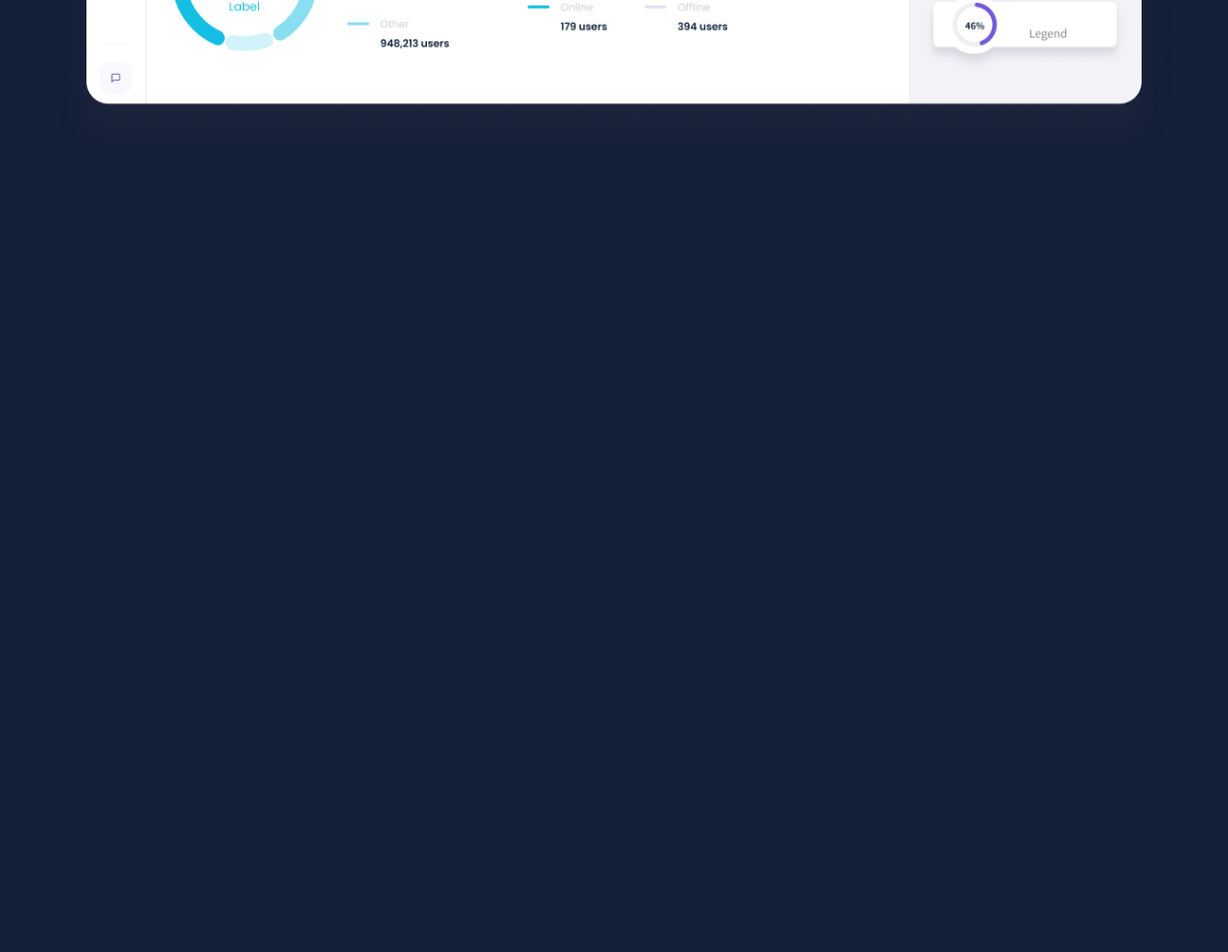
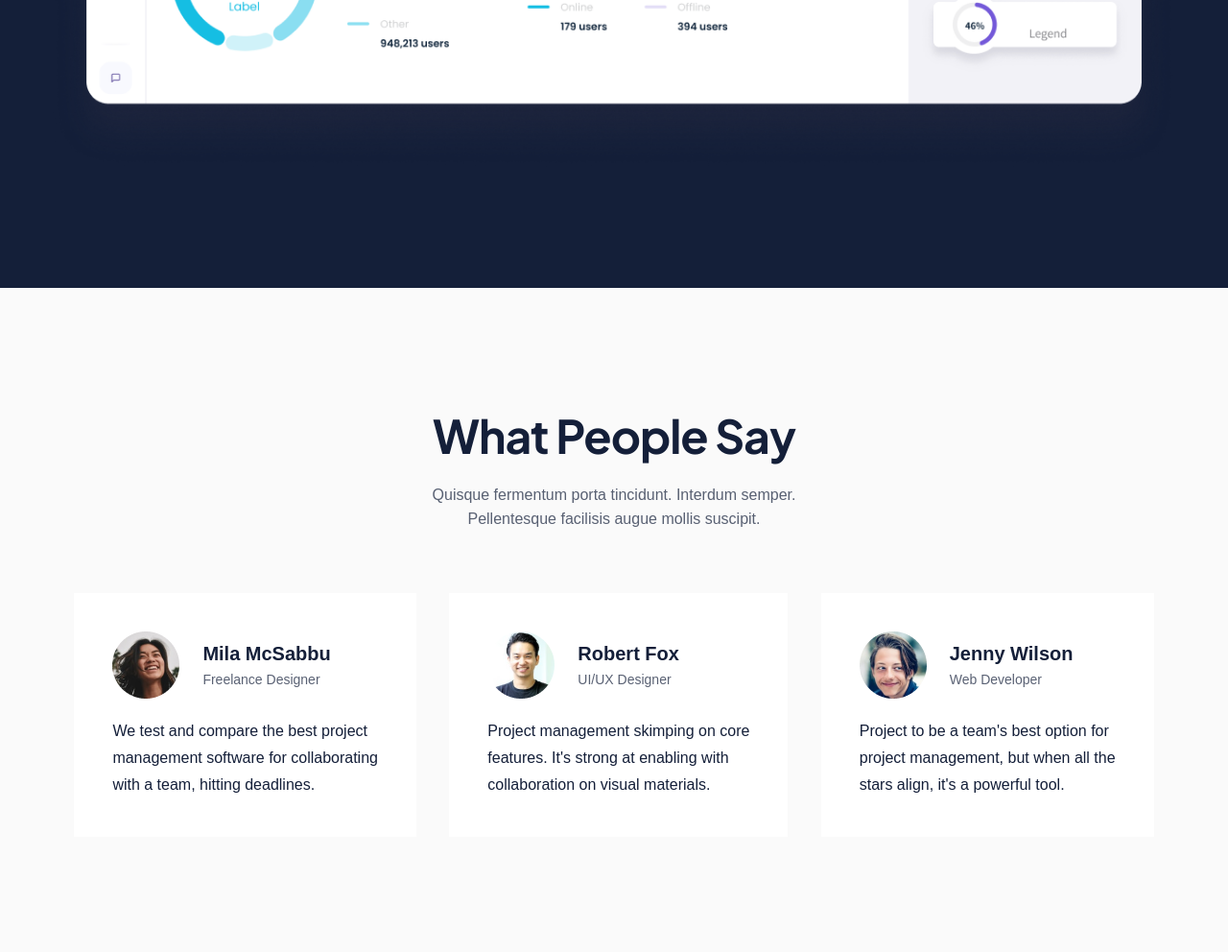
Before and after one commit to w33bvGL/Crito, a website: page index.html in a window 1280 px wide. Shown: the part 6420-7412 px from the top of the page at 96% size. Before the commit the page ends 6720 px from the top, so only its background shows below. Drawn offline with Linux system fonts and the light colour scheme; a web font is replaced by a local one.

Commit message:
add people.sass

```diff
--- a/index.html
+++ b/index.html
@@ -19,6 +19,7 @@
     <link rel="stylesheet" href="src/css/components/application.css" />
     <link rel="stylesheet" href="src/css/components/feedback.css" />
     <link rel="stylesheet" href="src/css/components/newFeatures.css" />
+    <link rel="stylesheet" href="src/css/components/people.css">
   </head>
   <body>
     <!-- header init start -->
@@ -500,6 +501,71 @@
       </div>
     </section>
     <!-- new features init end -->
+    <!-- what people say init start -->
+    <section class="people">
+      <div class="container">
+        <div class="container-inner">
+          <div class="people-title">
+            <h2>What People Say</h2>
+            <p>
+              Quisque fermentum porta tincidunt. Interdum semper.<br />
+              Pellentesque facilisis augue mollis suscipit.
+            </p>
+          </div>
+          <div class="people-comments">
+            <div class="comments-item">
+              <div class="comments-title">
+                <img src="img/user-4.png" alt="Mila McSabbu" />
+                <div class="info">
+                  <strong>Mila McSabbu</strong>
+                  <p>Freelance Designer</p>
+                </div>
+              </div>
+              <div class="comments-comm">
+                <p>
+                  We test and compare the best project<br />
+                  management software for collaborating<br />
+                  with a team, hitting deadlines.
+                </p>
+              </div>
+            </div>
+            <div class="comments-item">
+              <div class="comments-title">
+                <img src="img/user-5.png" alt="Robert Fox" />
+                <div class="info">
+                  <strong>Robert Fox</strong>
+                  <p>UI/UX Designer</p>
+                </div>
+              </div>
+              <div class="comments-comm">
+                <p>
+                  Project management skimping on core<br />
+                  features. It's strong at enabling with<br />
+                  collaboration on visual materials.
+                </p>
+              </div>
+            </div>
+            <div class="comments-item">
+              <div class="comments-title">
+                <img src="img/user-6.png" alt="Jenny Wilson" />
+                <div class="info">
+                  <strong>Jenny Wilson</strong>
+                  <p>Web Developer</p>
+                </div>
+              </div>
+              <div class="comments-comm">
+                <p>
+                  Project to be a team's best option for<br />
+                  project management, but when all the<br />
+                  stars align, it's a powerful tool.
+                </p>
+              </div>
+            </div>
+          </div>
+        </div>
+      </div>
+    </section>
+    <!-- what people say init end -->
     <script
       src="https://kit.fontawesome.com/36abf4b57f.js"
       crossorigin="anonymous"
--- /dev/null
+++ b/src/sass/components/people.sass
@@ -0,0 +1,61 @@
+.people
+  background-color: #fafafa
+
+  .container-inner
+    padding: 120px 0
+
+    .people-title
+      margin-bottom: 64px
+      text-align: center
+
+      h2
+        font-size: 48px
+        letter-spacing: -1px
+        line-height: 140%
+        color: #141f39
+        font-family: 'jakarta-bold', sans-serif
+        margin-bottom: 16px
+
+      p
+        color: #141f39
+        font-family: 'inter-regular', sans-serif
+        font-size: 16px
+        line-height: 160%
+        opacity: 0.7
+
+    .people-comments
+      display: flex
+      flex-wrap: wrap
+      justify-content: space-evenly
+      gap: 10px
+
+      .comments-item
+        max-width: 380px
+        background-color: white
+        padding: 40px
+
+        .comments-title
+          display: flex
+          gap: 24px
+          align-items: center
+          margin-bottom: 20px
+
+          strong
+            font-family: 'inter-bold', sans-serif
+            font-size: 20px
+            line-height: 30px
+            color: #141F39
+
+          p
+            font-size: 14px
+            line-height: 24px
+            color: #141F39
+            opacity: 0.7
+            font-family: 'inter-regular', sans-serif
+
+        .comments-comm
+          p
+            font-size: 16px
+            line-height: 28px
+            font-family: 'inter-regular', sans-serif
+            color: #141F39
--- a/src/sass/root.sass
+++ b/src/sass/root.sass
@@ -9,6 +9,10 @@
 @font-face
   font-family: "inter-extra-light"
   src: url(../../fonts/static/Inter-ExtraLight.ttf)
+
+@font-face
+  font-family: "inter-bold"
+  src: url(../../fonts/static/Inter-Bold.ttf)
 
 @font-face
   font-family: "jakarta-regular"
```
Also changed, not shown: img/user-4.png (added), img/user-5.png (added), img/user-6.png (added), src/css/components/people.css (added), src/css/root.css, 2 other files.
